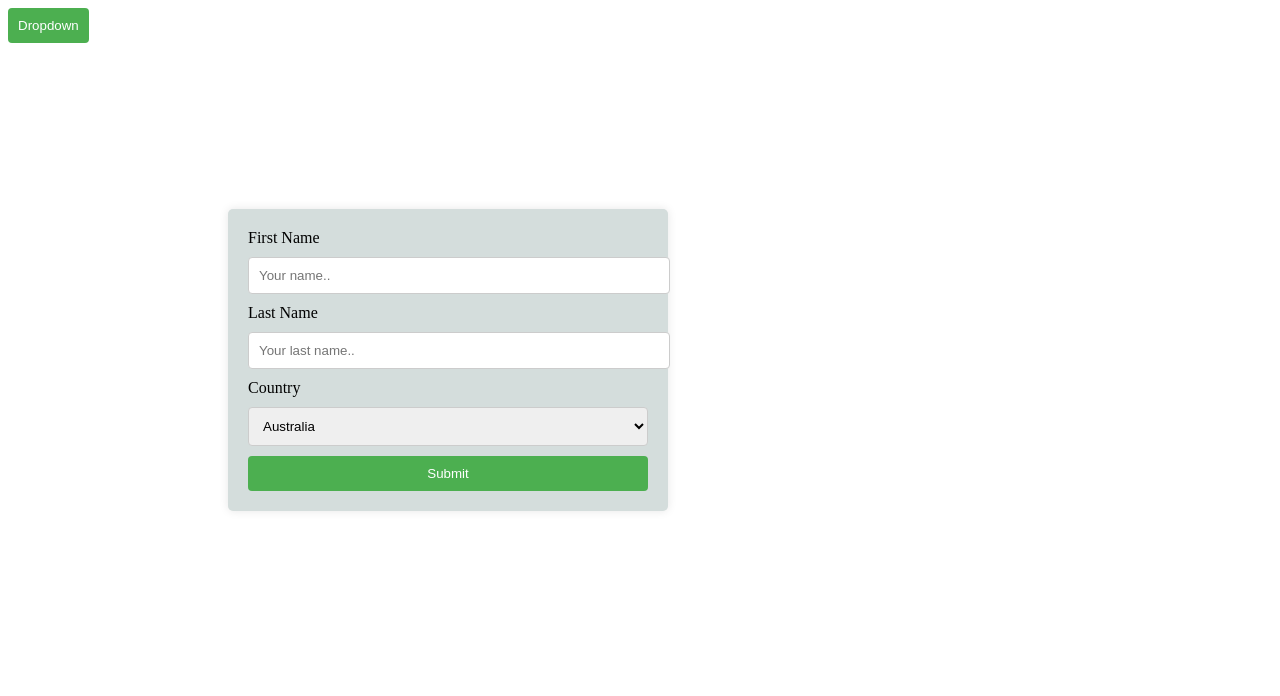
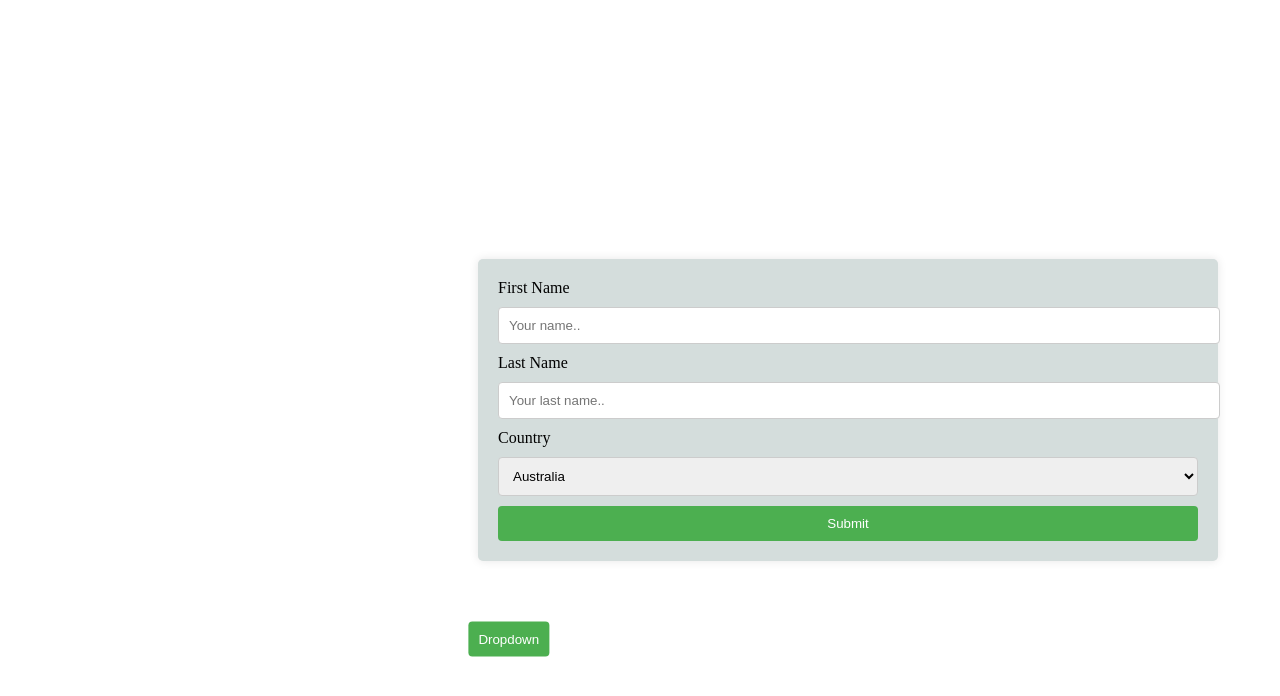
Before and after one commit to senaimussie/css33, a plain HTML site: page index.html in a window 1280 px wide. Drawn offline with Linux system fonts and the light colour scheme.

Commit message:
Update index.html

```diff
--- a/index.html
+++ b/index.html
@@ -5,16 +5,22 @@
     <meta name="viewport" content="width=device-width, initial-scale=1.0">
     <title>Form Example</title>
     <style>
+    body{
+        position: absolute;
+        transform: translate(50%, 50%);
+
+
+    }
 
         .form-container {
-            position: absolute;
-            transform:translate(50%, 50%);
+
+            right: 400px;
             background-color: #ffffff;
             padding: 20px;
             border-radius: 5px;
             box-shadow: 0 0 10px rgba(0, 0, 0, 0.1);
-            max-width: 400px;
-            margin: 50px auto;
+            max-width: 700px;
+            margin: 50px;
         }
         input[type="text"], select {
             width: 100%;
@@ -39,22 +45,28 @@
             background-color: rgb(212, 221, 220);
         }
         .dropdown {
-            position: relative;
+            position: absolute;
             display: inline-block;
+            transform: translate(50%, 30%);
         }
         .dropdown-content {
             display: none;
             position: absolute;
+
             background-color: #ffffff;
             min-width: 160px;
             box-shadow: 0 8px 16px rgba(0, 0, 0, 0.2);
-            z-index: 1;
+
         }
         .dropdown-content a {
             color: black;
             padding: 12px 16px;
             text-decoration: none;
             display: block;
+            position: absolute;
+
+
+
         }
         .dropdown-content a:hover {
             background-color: #f1f1f1;
@@ -75,6 +87,7 @@
     </style>
 </head>
 <body>
+
 
 <div class="form-container">
     <form>
@@ -97,6 +110,7 @@
     </form>
 </div>
 
+
 <div class="dropdown">
     <button class="dropdown-toggle">Dropdown</button>
     <div class="dropdown-content">
```
